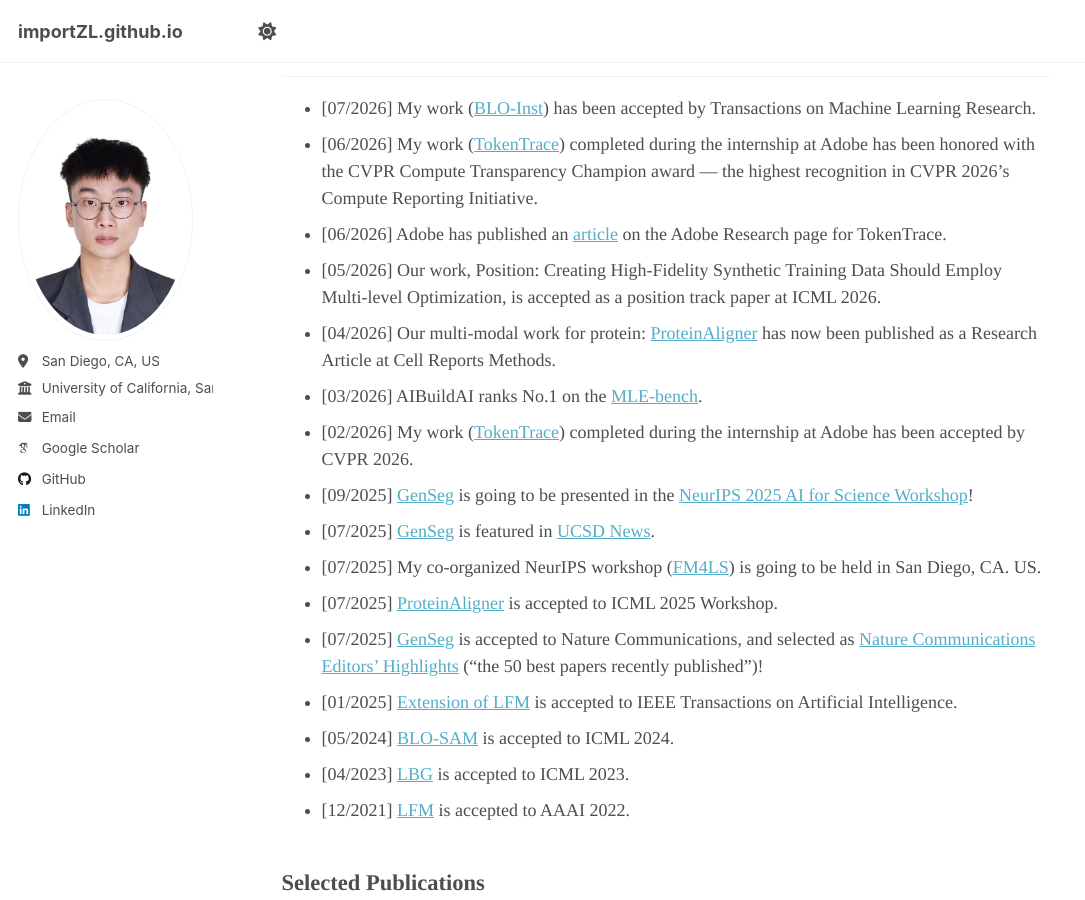
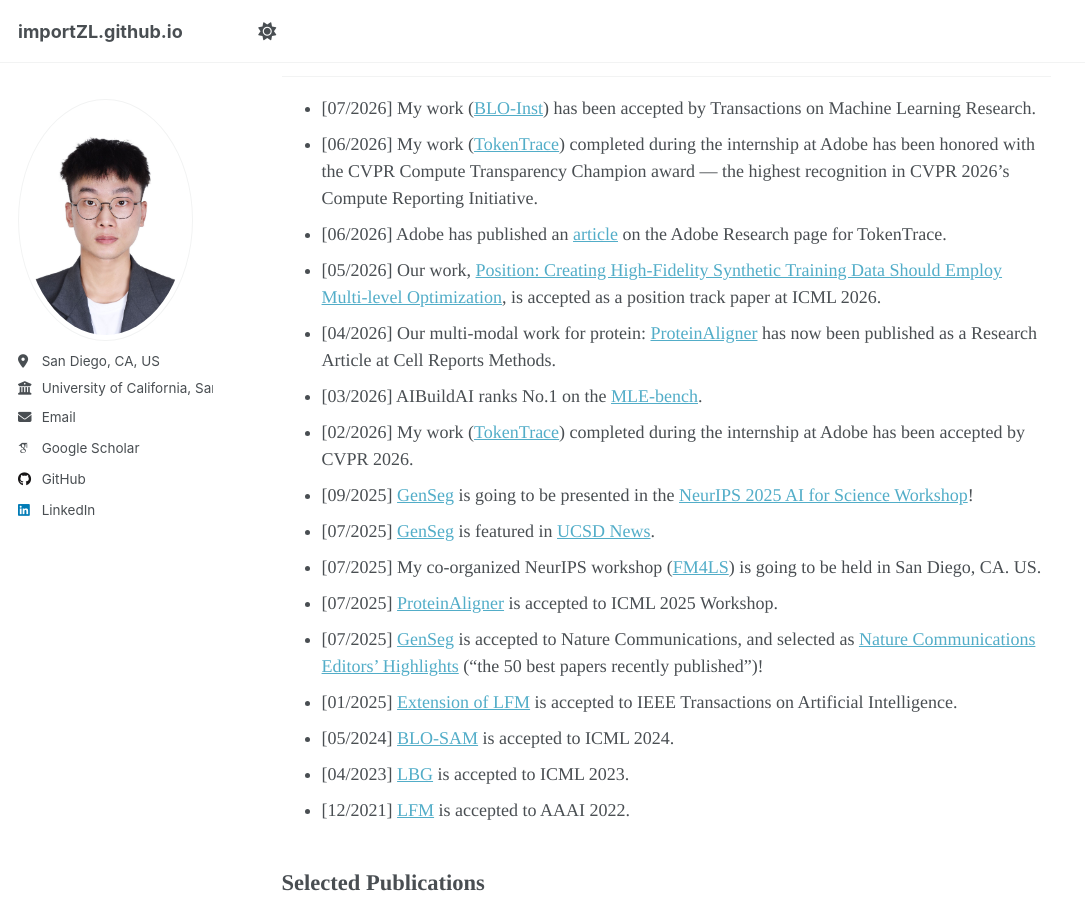
Before and after one commit to importZL/importZL.github.io, a Jekyll site: the page built from _pages/about.md, in a window 1280 px wide and 900 px high, scrolled down 438 px. Shown: the whole window, without its empty margins (0-1085 px from the left). Built offline with Jekyll 4.4.1, drawn with Linux system fonts in a browser that asks for light colours; some web fonts are replaced; a script that is not in the unit is left out; part of the change alters nothing that is shown.

```diff
--- a/_pages/about.md
+++ b/_pages/about.md
@@ -20,7 +20,7 @@ News
 - [07/2026] My work ([BLO-Inst](https://openreview.net/pdf?id=zN1yKIIVxN)) has been accepted by Transactions on Machine Learning Research.
 - [06/2026] My work ([TokenTrace](https://arxiv.org/abs/2602.19019)) completed during the internship at Adobe has been honored with the CVPR Compute Transparency Champion award — the highest recognition in CVPR 2026's Compute Reporting Initiative.
 - [06/2026] Adobe has published an [article](https://research.adobe.com/news/tokentrace-at-cvpr-2026-tracing-creative-influence-in-generative-ai/) on the Adobe Research page for TokenTrace.
-- [05/2026] Our work, Position: Creating High-Fidelity Synthetic Training Data Should Employ Multi-level Optimization, is accepted as a position track paper at ICML 2026.
+- [05/2026] Our work, [Position: Creating High-Fidelity Synthetic Training Data Should Employ Multi-level Optimization](https://openreview.net/pdf?id=aEJS0bIZa4), is accepted as a position track paper at ICML 2026.
 - [04/2026] Our multi-modal work for protein: [ProteinAligner](https://www.cell.com/cell-reports-methods/fulltext/S2667-2375(26)00107-4) has now been published as a Research Article at Cell Reports Methods.
 - [03/2026] AIBuildAI ranks No.1 on the [MLE-bench](https://github.com/openai/mle-bench/pull/126).
 - [02/2026] My work ([TokenTrace](https://arxiv.org/abs/2602.19019)) completed during the internship at Adobe has been accepted by CVPR 2026.
```
